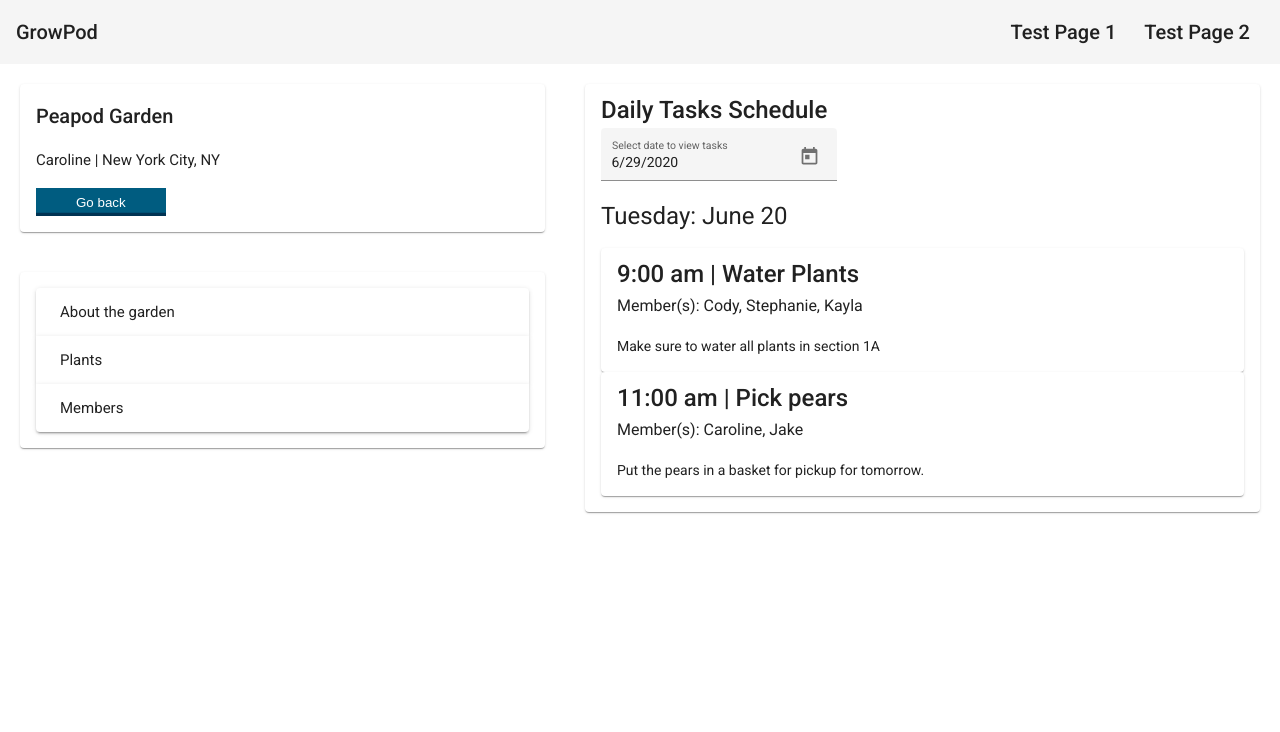
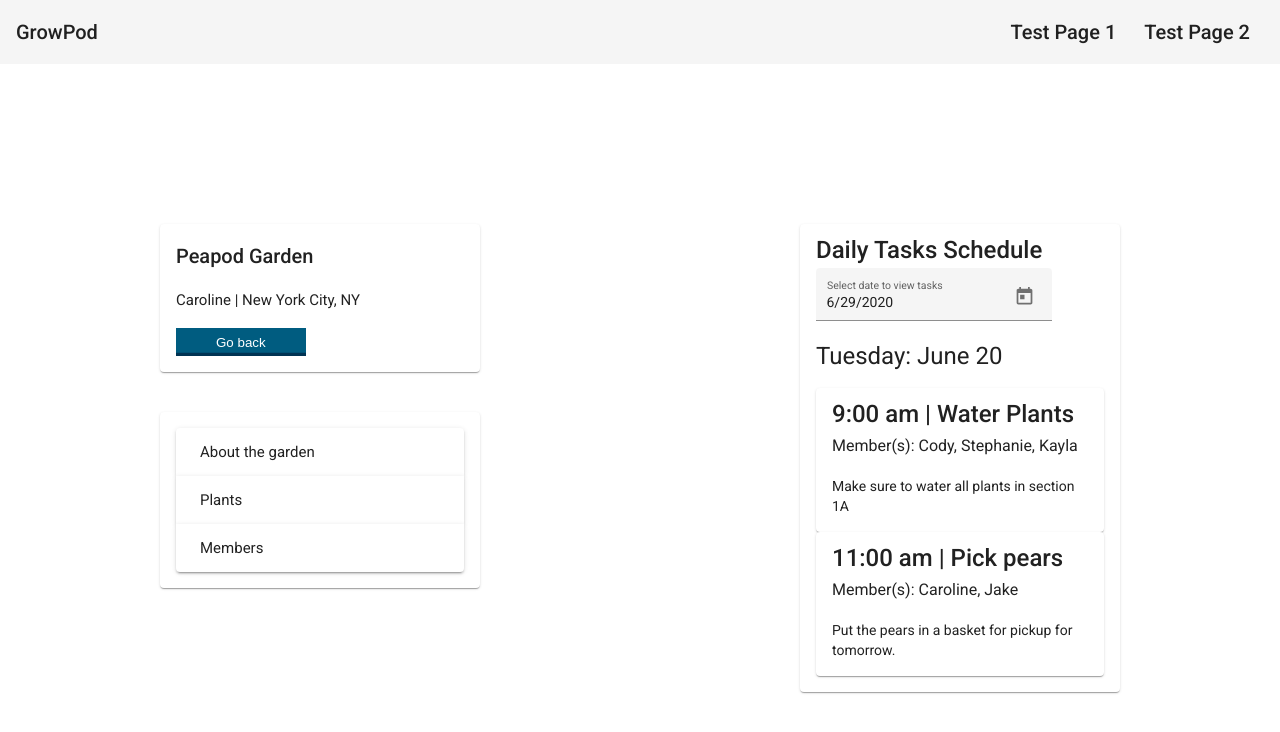
Before and after one commit to googleinterns/step26-2020, an Angular app in the folder src/main/webapp/: page /page/schedule in a window 1280 px wide. Shown: the top 732 px of the page. Built offline with nearby package versions, Linux system fonts and the light colour scheme.

Commit message:
flexbox for schedule page

```diff
--- a/src/main/webapp/src/app/schedule-page/schedule-page.component.css
+++ b/src/main/webapp/src/app/schedule-page/schedule-page.component.css
@@ -2,7 +2,11 @@
 .flex-container {
   display: flex;
   flex-direction: row;
+}
 
+.flex-split {
+  flex: 0 1 50%;
+  padding: 10em;
 }
 
 .card-padding {
--- a/src/main/webapp/src/app/schedule-page/schedule-page.component.html
+++ b/src/main/webapp/src/app/schedule-page/schedule-page.component.html
@@ -1,5 +1,5 @@
 <div class='flex-container'>
-  <div style='flex-grow: 2'>
+  <div class='flex-split'>
     <div class='card-padding'>
       <mat-card>
         <h2> Peapod Garden </h2>
@@ -45,7 +45,7 @@
     </div>
   </div>
 
-  <div style='flex-grow: 4'>
+  <div class='flex-split'>
     <div class='card-padding'>
       <mat-card>
         <mat-card-title> Daily Tasks Schedule </mat-card-title>
```
